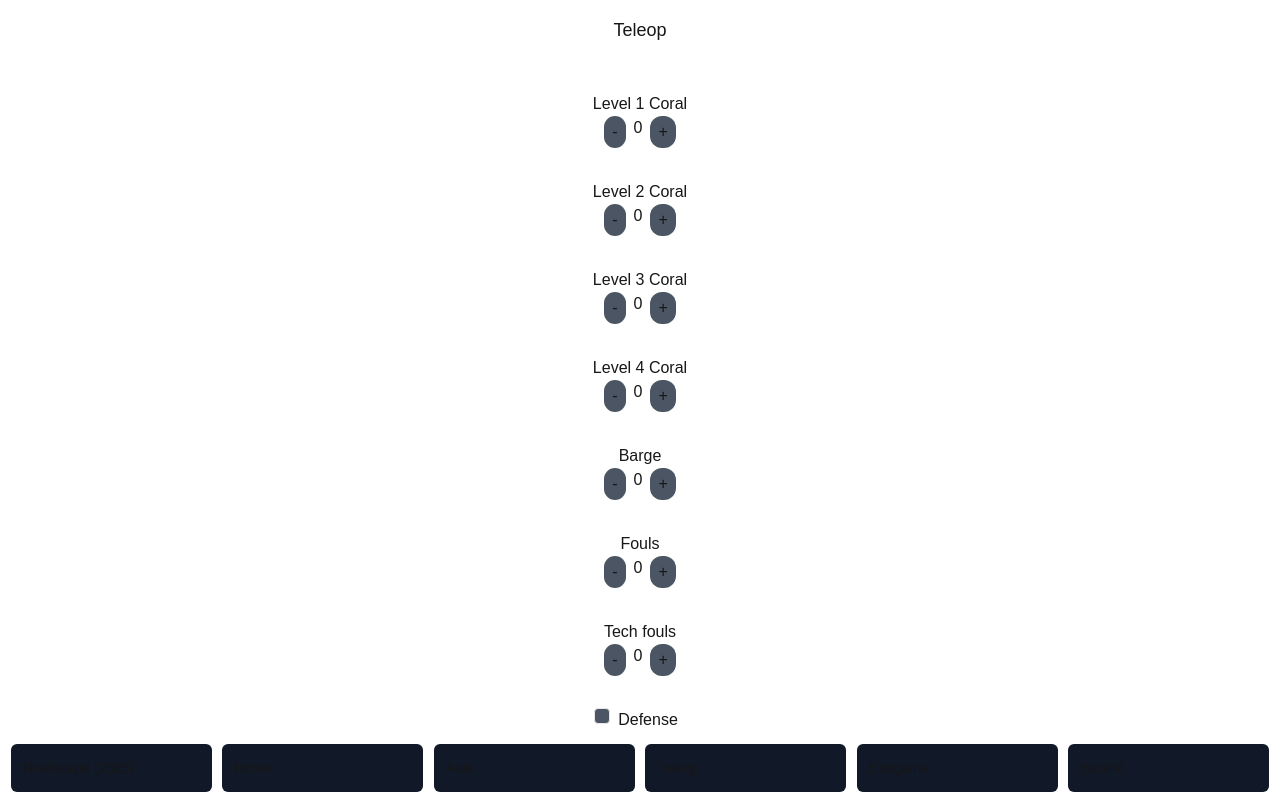
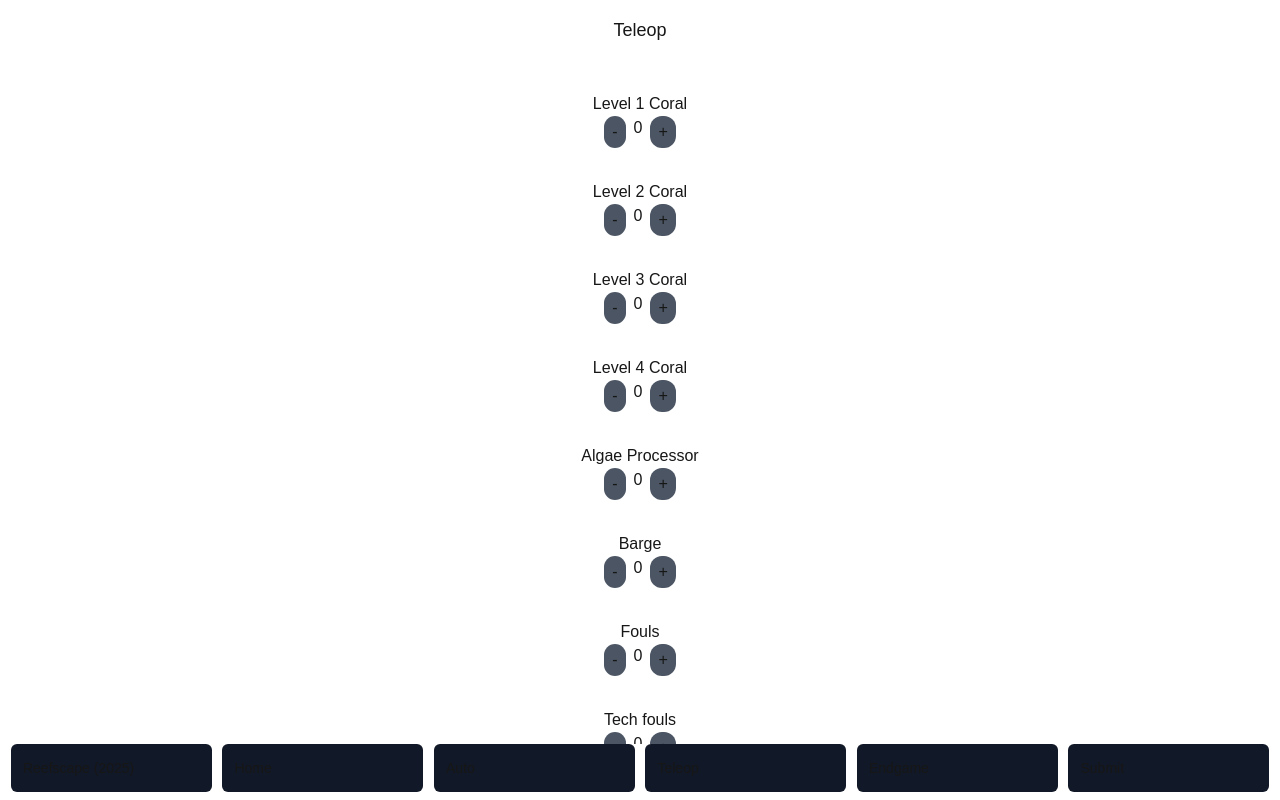
Before and after one commit to squareroot-of-false/scouting-app-865, a Next.js app: page /2025/teleop in a window 1280 px wide. Built offline with nearby package versions, Linux system fonts and the light colour scheme.

Commit message:
Add algae processor

```diff
--- a/app/2025/teleop/page.tsx
+++ b/app/2025/teleop/page.tsx
@@ -18,6 +18,7 @@ export default function TeleopPage() {
         <ScoreCounter className="m-4" initialValue={context.getData().teleopCoralLvl2} onChange={change => context.getData().teleopCoralLvl2 += change}>Level 2 Coral</ScoreCounter>
         <ScoreCounter className="m-4" initialValue={context.getData().teleopCoralLvl3} onChange={change => context.getData().teleopCoralLvl3 += change}>Level 3 Coral</ScoreCounter>
         <ScoreCounter className="m-4" initialValue={context.getData().teleopCoralLvl4} onChange={change => context.getData().teleopCoralLvl4 += change}>Level 4 Coral</ScoreCounter>
+        <ScoreCounter className="m-4" initialValue={context.getData().teleopAlgaeProcessor} onChange={change => context.getData().teleopAlgaeProcessor += change}>Algae Processor</ScoreCounter>
         <ScoreCounter className="m-4" initialValue={context.getData().teleopBarge} onChange={change => context.getData().teleopBarge += change}>Barge</ScoreCounter>
         <ScoreCounter className="m-4" initialValue={context.getData().fouls} onChange={change => context.getData().fouls += change}>Fouls</ScoreCounter>
         <ScoreCounter className="m-4" initialValue={context.getData().techFouls} onChange={change => context.getData().techFouls += change}>Tech fouls</ScoreCounter>
```
